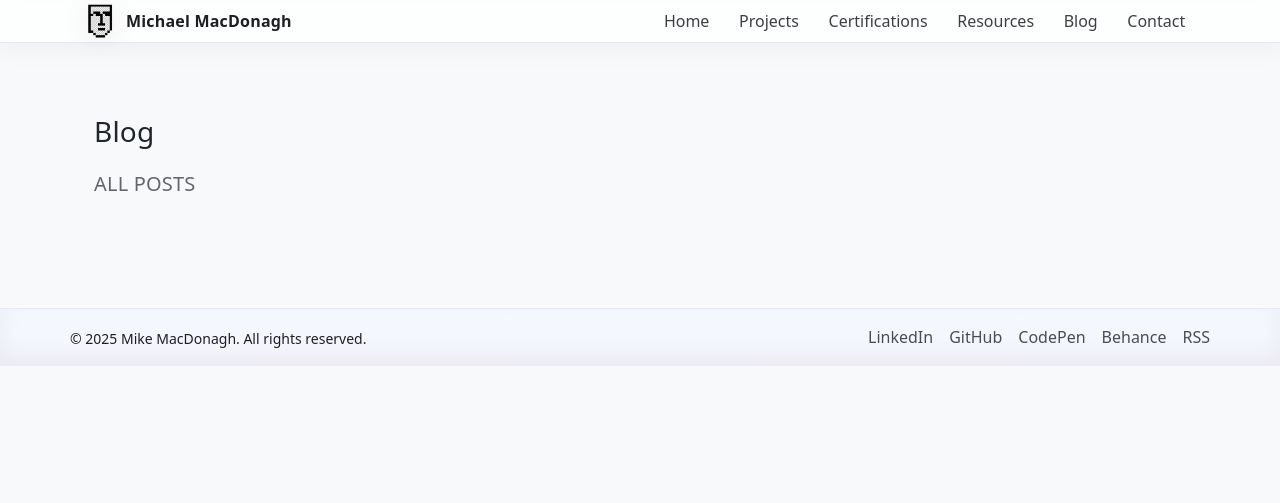
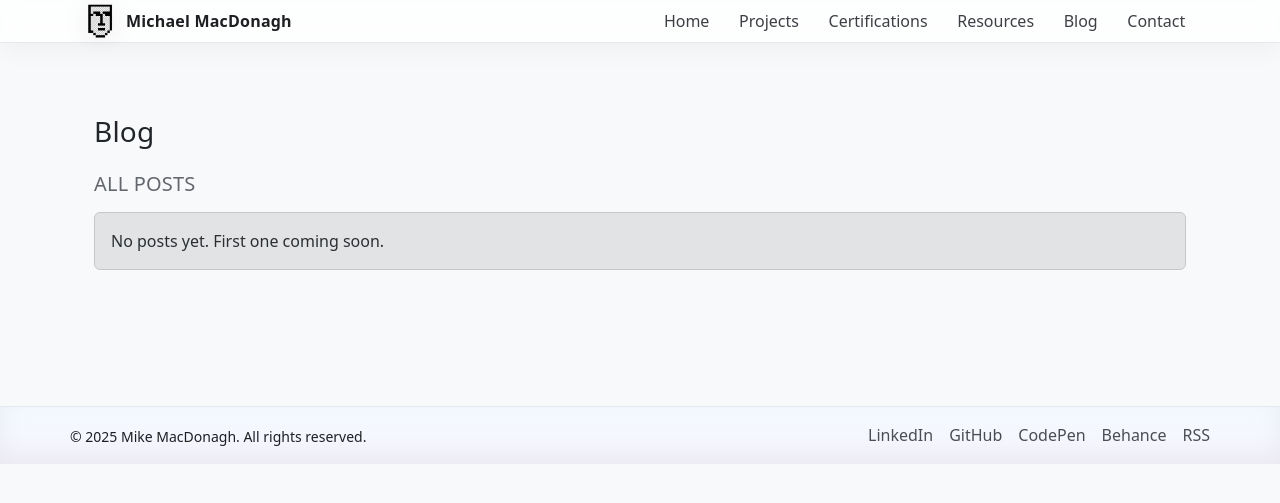
Before and after one commit to MechMadHog/michaelmacdonagh.net, a Jekyll site: the page built from blog/index.html, in a window 1280 px wide. Shown: the top 503 px of the page. Built offline with Jekyll 4.4.1, drawn with Linux system fonts in a browser that asks for light colours; the list of posts is cut into pages by our own code.

Commit message:
blog is still buggy

```diff
--- a/_config.yml
+++ b/_config.yml
@@ -8,10 +8,12 @@ plugins:
   - jekyll-paginate
   - jekyll-feed
   - jekyll-seo-tag
+  - jekyll-sitemap
 
 # Pagination (blog index)
 paginate: 5
 paginate_path: "/blog/page:num"
+permalink: /blog/:title/
 
 # Nice defaults for posts
 defaults:
--- a/blog/index.html
+++ b/blog/index.html
@@ -9,7 +9,6 @@ description: Notes on support ops, documentation, and building lightweight tools
     <h1 class="h3 mb-4">Blog</h1>
 
     {% assign featured_posts = site.posts | where_exp: "p", "p.featured == true" | slice: 3 %}
-
     {% if featured_posts and featured_posts.size > 0 %}
       <h2 class="h5 text-uppercase text-muted mb-3">Featured</h2>
       <div class="row g-4 mb-4">
@@ -23,16 +22,21 @@ description: Notes on support ops, documentation, and building lightweight tools
     {% endif %}
 
     <h2 class="h5 text-uppercase text-muted mb-3">All posts</h2>
+
+    {% assign list_posts = paginator.posts | default: site.posts %}
+    {% if list_posts and list_posts.size > 0 %}
       <div class="row g-4">
-      {% for post in paginator.posts %}
+        {% for post in list_posts %}
           <div class="col-12 col-md-6">
             {% include post_card.html post=post %}
           </div>
         {% endfor %}
       </div>
+    {% else %}
+      <div class="alert alert-secondary">No posts yet. First one coming soon.</div>
+    {% endif %}
 
-    <!-- Pagination -->
-    {% if paginator.total_pages > 1 %}
+    {% if paginator and paginator.total_pages > 1 %}
       <nav class="mt-4 d-flex justify-content-center" aria-label="Blog pagination">
         <ul class="pagination">
           {% if paginator.previous_page %}
```
Also changed, not shown: posts/2025-09-07-why-this-portfolio.md (added, +11 -0 lines). Lines whose indentation alone changed are shown as unchanged.
